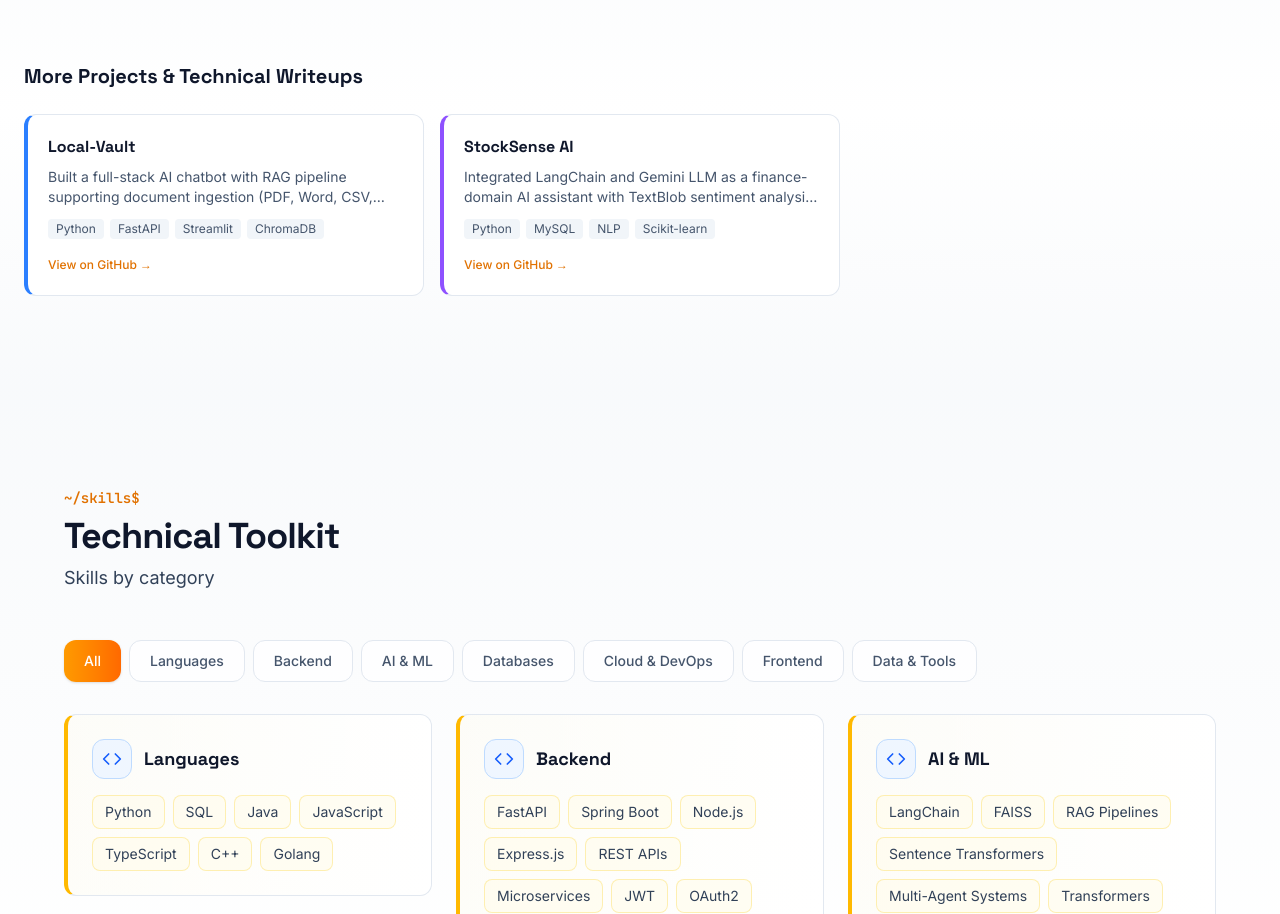
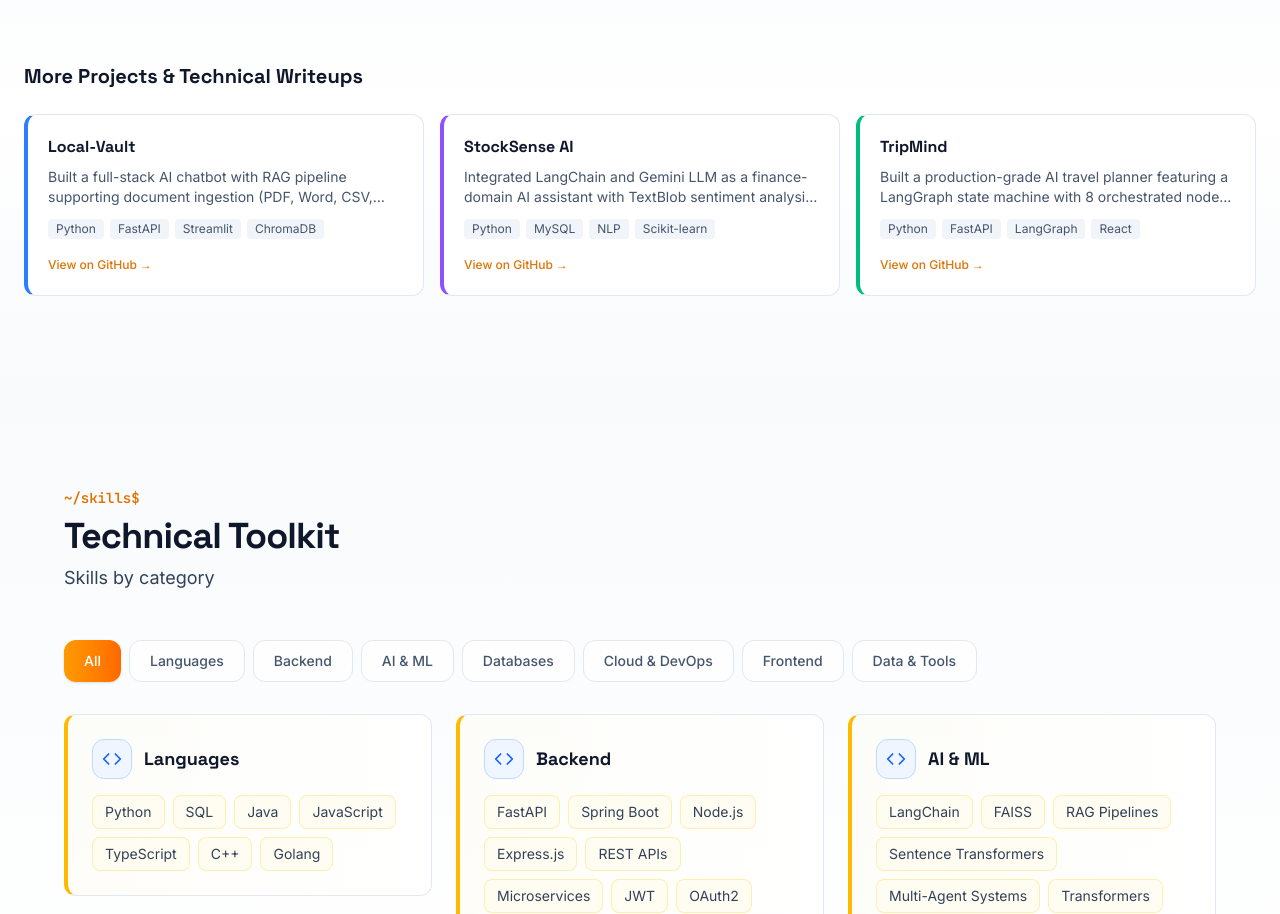
Before and after one commit to anshikmantri77/portfolio, a Next.js app: page / in a window 1280 px wide. Shown: the part 3527-4441 px from the top of the page. Built offline with nearby package versions, Linux system fonts and the light colour scheme.

Commit message:
feat: add TripMind AI travel agent project

```diff
--- a/src/data/projects.ts
+++ b/src/data/projects.ts
@@ -70,4 +70,30 @@ export const projects: Project[] = [
       "Interactive dashboards for portfolio risk management",
     ],
   },
+  {
+    id: "tripmind",
+    name: "TripMind",
+    description: "Multi-agent AI travel planning system with human-in-the-loop review — powered by LangGraph orchestration, Groq/Claude LLMs, and a premium React frontend.",
+    metricHeadline: "Multi-agent • HITL review • Live SSE streaming",
+    overview: "Built a production-grade AI travel planner featuring a LangGraph state machine with 8 orchestrated nodes, human-in-the-loop checkpointing with approve/reject/modify feedback cycles, and real-time SSE streaming from the agent pipeline to a React frontend. Integrated Amadeus flight/hotel pricing, Serper web research, ChromaDB RAG knowledge base, and PDF/iCal export.",
+    label: "AI Travel Planner",
+    featured: true,
+    githubUrl: "https://github.com/anshikmantri77/AI.TRAVEL-AGENT",
+    techStack: ["Python", "FastAPI", "LangGraph", "React", "TypeScript", "LangChain", "Groq", "ChromaDB", "Docker", "Redis", "Amadeus API", "Tailwind CSS"],
+    features: [
+      "Multi-agent LangGraph orchestration with 8-node state machine and MemorySaver checkpointing",
+      "Human-in-the-loop review cycle with approve/reject/modify feedback support",
+      "Real-time SSE streaming from agent pipeline to React frontend",
+      "Amadeus API integration for live flight and hotel pricing data",
+      "Serper-powered research agent for destination insights, weather, and tips",
+      "ChromaDB RAG knowledge base for travel document retrieval",
+      "Pluggable LLM providers — Groq (default), Anthropic Claude, or OpenAI GPT-4o",
+      "PDF/iCal itinerary export, JWT auth, rate limiting, and Prometheus observability",
+    ],
+    outcomes: [
+      "End-to-end AI travel planning with human oversight in the loop",
+      "Multi-agent state machine with interrupt/resume across HTTP requests",
+      "Production-ready with Docker Compose, CI/CD, and Prometheus metrics",
+    ],
+  },
 ];
```
